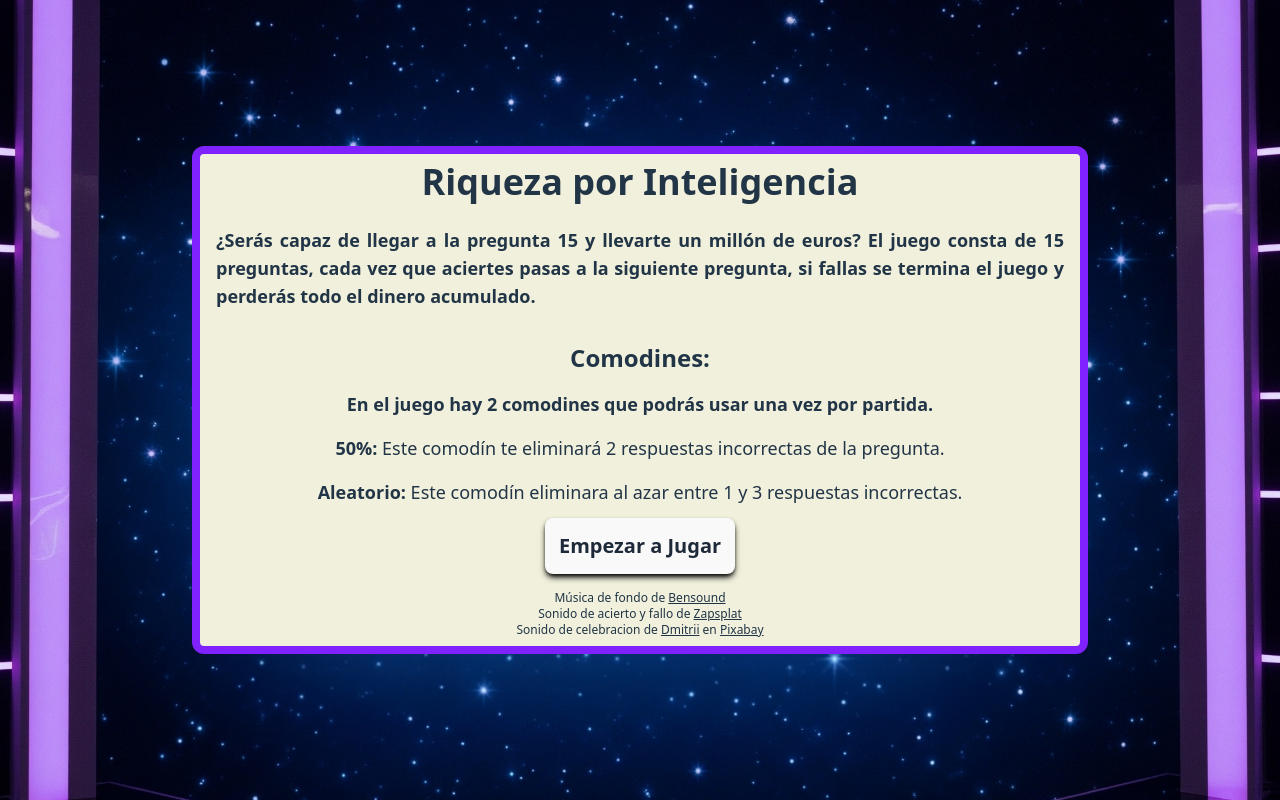
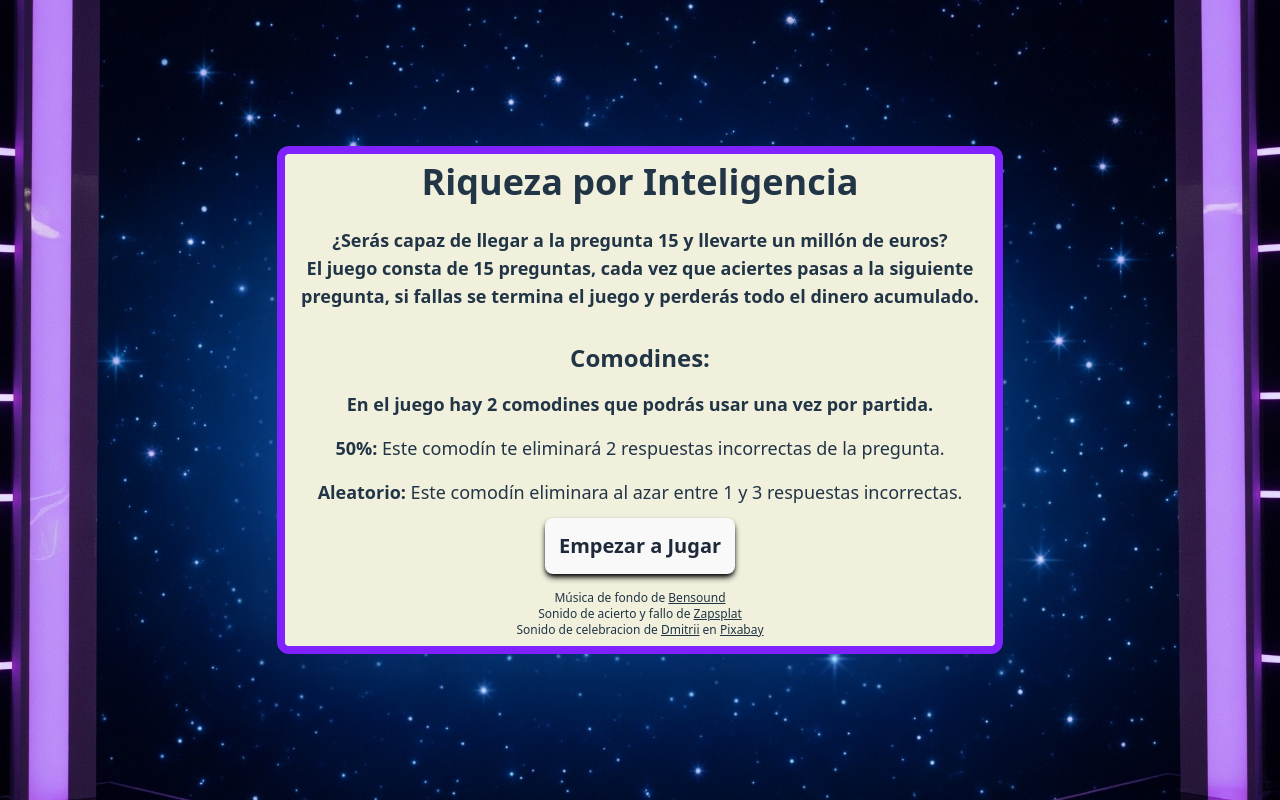
Before and after one commit to Jose-designer-23/riqueza-por-inteligencia, a React (Vite) app: page / in a window 1280 px wide. Built offline with nearby package versions, Linux system fonts and the light colour scheme.

Commit message:
Reestructuración de la pantalla de inicio

```diff
--- a/src/Inicio.jsx
+++ b/src/Inicio.jsx
@@ -20,8 +20,12 @@ const Inicio = ({playMusic}) => {
 
         <div className=" bg-[#f1f0dc] rounded-xl shadow-xl p-2 border-8 border-violet-600  flex flex-col items-center justify-center text-center ">
           <h1 className="sm:text-4xl text-2xl font-bold mb-4">Riqueza por Inteligencia</h1>
-          <p className="sm:text-lg text-md mb-6 text-justify font-semibold p-2">¿Serás capaz de llegar a la pregunta 15 y llevarte un millón de euros? El juego consta de 15 preguntas,
-            cada vez que aciertes pasas a la siguiente pregunta, si fallas se termina el juego y perderás todo el dinero acumulado. </p>
+          <p className="sm:text-lg text-md mb-6 sm:text-center text-justify font-semibold p-2"><b className="font-bold">¿Serás capaz de llegar a la pregunta 15 y llevarte un millón de euros?</b>
+            <span className="block"></span>
+            <span className="sm:block"></span>
+             El juego consta de 15 preguntas, cada vez que aciertes pasas a la siguiente
+            <span className="sm:block"></span>
+             pregunta, si fallas se termina el juego y perderás todo el dinero acumulado. </p>
 
             <p className="font-bold text-center text-xl sm:text-2xl mb-2">Comodines: </p>
             <p className="font-semibold p-2 text-justify text-md sm:text-lg">En el juego hay 2 comodines que podrás usar una vez por partida.</p>
```
